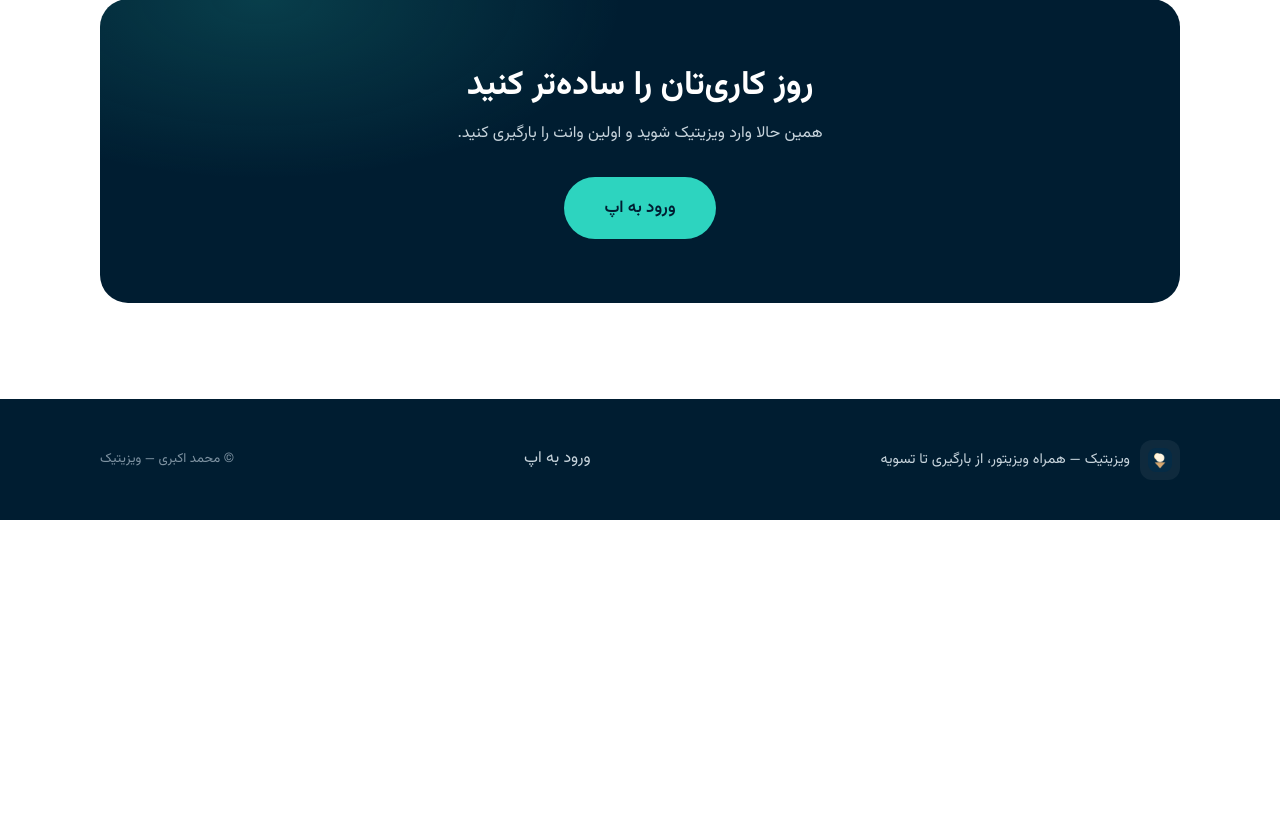
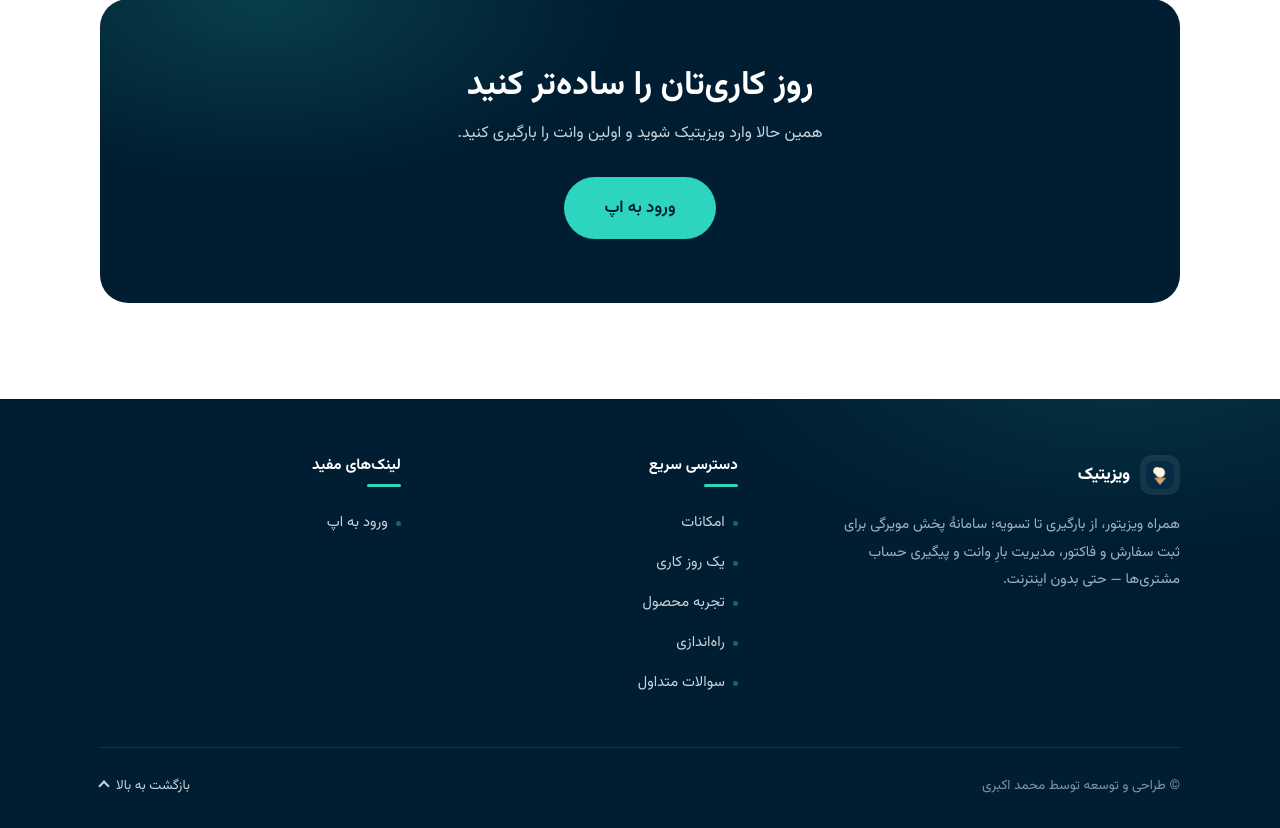
Before and after one commit to MohammadAky/Vizitik, a PHP site: page / in a window 1280 px wide. Shown: the part 4751-5579 px from the top of the page. Before the commit the page ends 5271 px from the top, so only its background shows below. Run offline with PHP 8.4, Linux system fonts and the light colour scheme.

Commit message:
Update landing page styles, HTML, and JavaScript

```diff
--- a/landing/css/landing.css
+++ b/landing/css/landing.css
@@ -680,33 +680,96 @@ a { color: var(--turquoise-dark); }
 .cta-box p { color: #C7D4DC; margin: 0 0 18px; }
 /* ---------------- Footer ---------------- */
 .site-footer {
-  background: var(--navy);
+  position: relative;
+  background:
+    radial-gradient(700px 320px at 88% -10%, rgba(45, 212, 191, .12), transparent 60%),
+    var(--navy);
   color: #C7D4DC;
-  padding: 40px 0;
+  padding: 56px 0 0;
 }
-.footer-inner {
+.footer-grid {
+  display: grid;
+  grid-template-columns: 1.35fr 1fr 1fr;
+  gap: 36px;
+  padding-bottom: 44px;
+}
+.footer-col { display: flex; flex-direction: column; }
+.footer-about { gap: 16px; }
+.footer-brand {
+  display: inline-flex;
+  align-items: center;
+  gap: 10px;
+  width: fit-content;
+  color: #fff;
+  font-size: 1.05rem;
+  font-weight: 800;
+  text-decoration: none;
+  transition: opacity .2s ease;
+}
+.footer-brand:hover { opacity: .85; }
+.footer-brand .brand-mark { background: rgba(255, 255, 255, .08); }
+.footer-desc { margin: 0; font-size: .9rem; line-height: 1.9; color: #9FB2C0; max-width: 44ch; }
+.footer-title { margin: 0 0 16px; font-size: .95rem; font-weight: 700; color: #fff; }
+.footer-title::after {
+  content: "";
+  display: block;
+  width: 34px;
+  height: 3px;
+  margin-top: 8px;
+  border-radius: 3px;
+  background: var(--turquoise);
+}
+.footer-links { list-style: none; margin: 0; padding: 0; display: flex; flex-direction: column; }
+.footer-links a {
+  display: inline-flex;
+  align-items: center;
+  gap: 8px;
+  min-height: 40px;
+  color: #C7D4DC;
+  font-size: .92rem;
+  text-decoration: none;
+  transition: color .2s ease;
+}
+.footer-links a::before {
+  content: "";
+  width: 5px;
+  height: 5px;
+  border-radius: 50%;
+  background: var(--turquoise);
+  opacity: .4;
+  transition: opacity .2s ease;
+}
+.footer-links a:hover { color: #fff; }
+.footer-links a:hover::before { opacity: 1; }
+.footer-bottom {
   display: flex;
   flex-wrap: wrap;
   align-items: center;
   justify-content: space-between;
-  gap: 20px;
+  gap: 12px 20px;
+  padding: 18px 0 22px;
+  border-top: 1px solid rgba(255, 255, 255, .10);
 }
-.footer-brand {
+.footer-copy { margin: 0; font-size: .84rem; color: #7E93A2; }
+.footer-top {
   display: inline-flex;
   align-items: center;
-  gap: 10px;
-  font-size: .9rem;
+  gap: 8px;
+  min-height: 40px;
+  padding: 4px 0;
+  color: #C7D4DC;
+  font-size: .84rem;
+  text-decoration: none;
+  transition: color .2s ease;
 }
-.footer-brand .brand-mark { background: rgba(255,255,255,.06); }
-.footer-links { display: flex; flex-wrap: wrap; gap: 22px; }
-.footer-links a {
-  color: #C7D4DC;
-  text-decoration: none;
-  padding: 6px 2px;
-  min-height: 32px;
+.footer-top:hover { color: var(--turquoise); }
+.footer-top-arrow {
+  width: 8px;
+  height: 8px;
+  border-top: 2px solid currentColor;
+  border-left: 2px solid currentColor;
+  transform: rotate(45deg);
 }
-.footer-links a:hover { color: var(--turquoise); }
-.footer-copy { margin: 0; font-size: .82rem; color: #7E93A2; }
 
 /* ---------------- Responsive ---------------- */
 @media (max-width: 960px) {
@@ -716,6 +779,8 @@ a { color: var(--turquoise-dark); }
   .feature-lead { grid-template-columns: 1fr; padding: 36px 28px; }
   .feature-list { grid-template-columns: repeat(2, 1fr); }
   .install-grid { grid-template-columns: 1fr; gap: 36px; }
+  .footer-grid { grid-template-columns: 1fr 1fr; }
+  .footer-about { grid-column: 1 / -1; }
 }
 
 @media (max-width: 860px) {
@@ -762,7 +827,13 @@ a { color: var(--turquoise-dark); }
   .hero-visual { flex-direction: column; }
   .phone { transform: none; }
   .cta-box { padding: 48px 22px; }
-  .footer-inner { flex-direction: column; text-align: center; justify-content: center; }
+  .footer-grid { grid-template-columns: 1fr; gap: 30px; text-align: center; }
+  .footer-about { grid-column: auto; }
+  .footer-brand { margin-inline: auto; }
+  .footer-desc { margin-inline: auto; }
+  .footer-title::after { margin-inline: auto; }
+  .footer-links { align-items: center; }
+  .footer-bottom { justify-content: center; text-align: center; }
   .timeline-step:not(:last-child)::before { top: 66px; }
 }
 
--- a/landing/index.html
+++ b/landing/index.html
@@ -394,19 +394,49 @@
 
   <!-- ===================== Footer ===================== -->
   <footer class="site-footer">
-    <div class="container footer-inner">
-      <div class="footer-brand">
-        <span class="brand-mark" aria-hidden="true">
-          <img src="./icons/app-icon.png" alt="" width="24" height="24" />
-        </span>
-        <span>ویزیتیک — همراه ویزیتور، از بارگیری تا تسویه</span>
+    <div class="container">
+      <div class="footer-grid">
+        <div class="footer-col footer-about">
+          <a class="footer-brand" href="#top" aria-label="ویزیتیک — صفحه اصلی">
+            <span class="brand-mark" aria-hidden="true">
+              <img src="./icons/app-icon.png" alt="" width="28" height="28" />
+            </span>
+            <span class="brand-text">ویزیتیک</span>
+          </a>
+          <p class="footer-desc">
+            همراه ویزیتور، از بارگیری تا تسویه؛ سامانهٔ پخش مویرگی برای ثبت سفارش و فاکتور،
+            مدیریت بارِ وانت و پیگیری حساب مشتری‌ها — حتی بدون اینترنت.
+          </p>
+        </div>
+
+        <nav class="footer-col" aria-label="دسترسی سریع">
+          <h2 class="footer-title">دسترسی سریع</h2>
+          <ul class="footer-links">
+            <li><a href="#features">امکانات</a></li>
+            <li><a href="#day">یک روز کاری</a></li>
+            <li><a href="#product">تجربه محصول</a></li>
+            <li><a href="#install">راه‌اندازی</a></li>
+            <li><a href="#faq">سوالات متداول</a></li>
+          </ul>
+        </nav>
+
+        <nav class="footer-col" aria-label="پیوندهای پابرگ">
+          <h2 class="footer-title">لینک‌های مفید</h2>
+          <ul class="footer-links">
+            <li><a data-app-link href="#">ورود به اپ</a></li>
+            <li><a data-support-link href="#">پشتیبانی</a></li>
+            <li><a data-terms-link href="#">قوانین و مقررات</a></li>
+          </ul>
+        </nav>
       </div>
-      <nav class="footer-links" aria-label="پیوندهای پابرگ">
-        <a data-app-link href="#">ورود به اپ</a>
-        <a data-support-link href="#">پشتیبانی</a>
-        <a data-terms-link href="#">قوانین و مقررات</a>
-      </nav>
-      <p class="footer-copy">© محمد اکبری — ویزیتیک</p>
+
+      <div class="footer-bottom">
+        <p class="footer-copy">© طراحی و توسعه توسط محمد اکبری</p>
+        <a class="footer-top" href="#top">
+          بازگشت به بالا
+          <span class="footer-top-arrow" aria-hidden="true"></span>
+        </a>
+      </div>
     </div>
   </footer>
 
--- a/landing/js/landing.js
+++ b/landing/js/landing.js
@@ -8,7 +8,8 @@
   function bindLink(selector, url) {
     if (!url) {
       document.querySelectorAll(selector).forEach(function (el) {
-        el.remove();
+        /* اگر لینک داخل <li> باشد، خودِ آیتم هم حذف می‌شود تا ردِ خالی نماند */
+        (el.closest('li') || el).remove();
       });
       return;
     }
@@ -24,6 +25,12 @@
   bindLink('[data-app-link]', config.appUrl);
   bindLink('[data-support-link]', config.supportUrl);
   bindLink('[data-terms-link]', config.termsUrl);
+
+  /* ستون فوتر که پس از حذف لینک‌ها کاملاً خالی شد، حذف می‌شود */
+  document.querySelectorAll('.footer-col').forEach(function (col) {
+    var links = col.querySelector('.footer-links');
+    if (links && !links.querySelector('a')) col.remove();
+  });
 
   /* --- منوی موبایل --- */
   var toggle = document.getElementById('menu-toggle');
```
